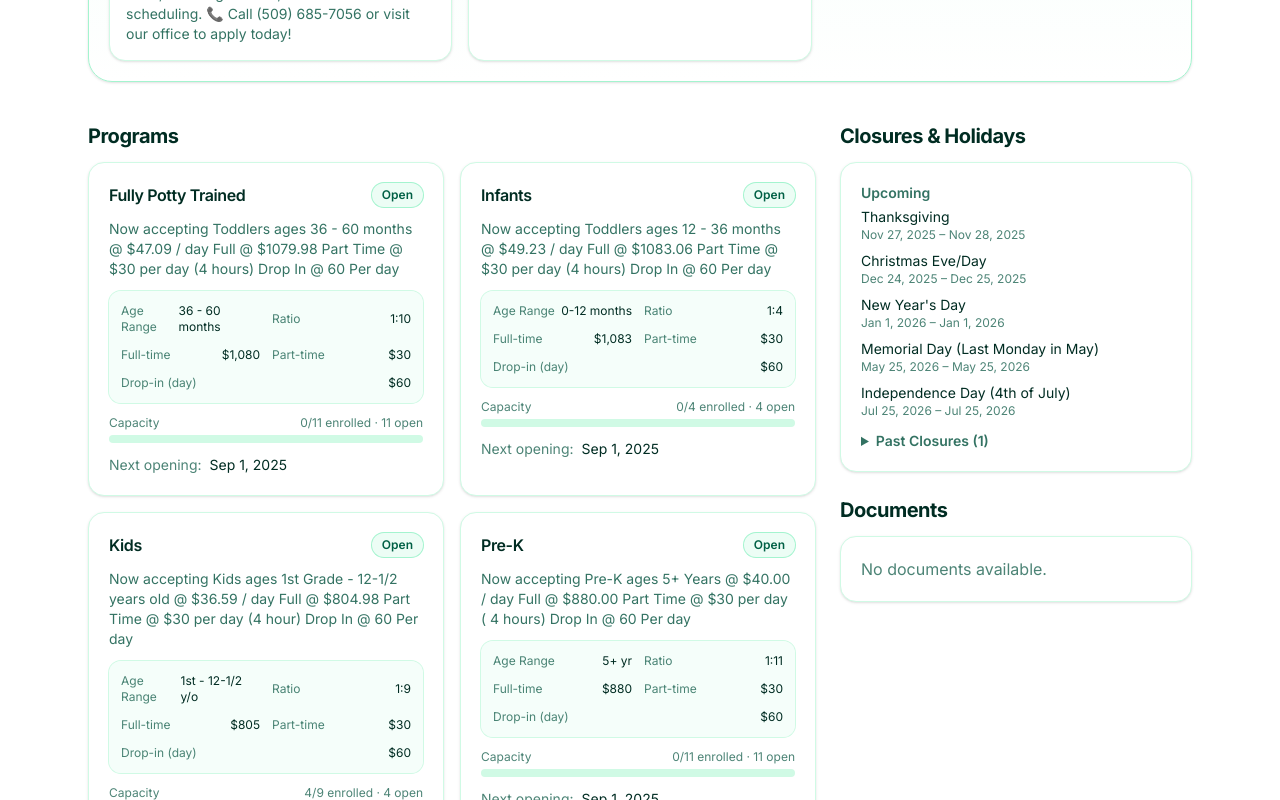
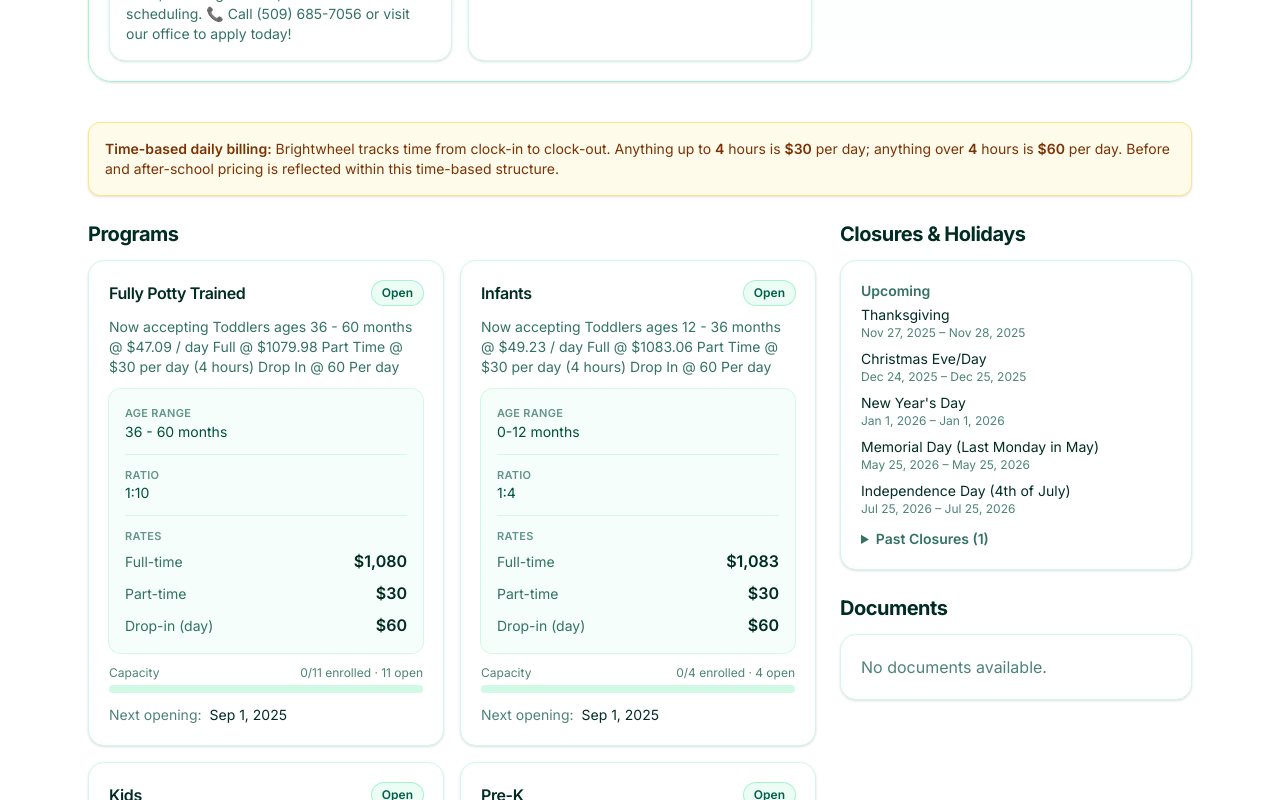
Before and after one commit to jredding43/daycarev2, a React (Vite) app: page /information in a window 1280 px wide. Shown: the part 560-1360 px from the top of the page. Built offline with nearby package versions, Linux system fonts and the light colour scheme.

Commit message:
Update Information page: stacked layout + Brightwheel billing disclaimer

```diff
--- a/src/pages/Information.tsx
+++ b/src/pages/Information.tsx
@@ -18,6 +18,15 @@ type Program = {
 type Closure = { title: string; start: string; end?: string; description?: string };
 type Document = { title: string; file: string; description?: string };
 type InfoItem = { title: string; description?: string };
+
+// NEW: Billing settings type
+type BillingSettings = {
+  enabled?: boolean;
+  threshold_hours?: number;
+  rate_under_or_equal?: number;
+  rate_over?: number;
+  notes?: string;
+};
 
 /** Helpers */
 const fmtUSD = (n?: number) =>
@@ -51,6 +60,24 @@ const programModules = import.meta.glob("/src/content/programs/*.json", { eager:
 const closureModules = import.meta.glob("/src/content/closures/*.json", { eager: true, import: "default" }) as Record<string, Closure>;
 const documentModules = import.meta.glob("/src/content/documents/*.json", { eager: true, import: "default" }) as Record<string, Document>;
 const infoModules = import.meta.glob("/src/content/information/*.json", { eager: true, import: "default" }) as Record<string, InfoItem>;
+
+// NEW: load singleton billing settings from Netlify CMS file
+const billingModules = import.meta.glob("/src/content/settings/billing.json", { eager: true, import: "default" }) as Record<string, BillingSettings>;
+const defaultBilling: Required<BillingSettings> = {
+  enabled: true,
+  threshold_hours: 4,
+  rate_under_or_equal: 30,
+  rate_over: 60,
+  notes: ""
+};
+const loadedBilling = Object.values(billingModules)[0] || {};
+const billing: Required<BillingSettings> = {
+  ...defaultBilling,
+  ...loadedBilling,
+  threshold_hours: Number(loadedBilling.threshold_hours ?? defaultBilling.threshold_hours),
+  rate_under_or_equal: Number(loadedBilling.rate_under_or_equal ?? defaultBilling.rate_under_or_equal),
+  rate_over: Number(loadedBilling.rate_over ?? defaultBilling.rate_over),
+};
 
 const programs: Program[] = Object.values(programModules);
 const closures: Closure[] = Object.values(closureModules);
@@ -99,6 +126,24 @@ const Information: React.FC = () => {
         </div>
       </section>
 
+      {/* ===== Brightwheel Billing Disclaimer (CMS-driven) ===== */}
+      {billing.enabled && (
+        <section className="mb-6">
+          <div className="rounded-xl border border-amber-200 bg-amber-50 p-4 text-sm text-amber-900 shadow-sm">
+            <p>
+              <span className="font-semibold">Time-based daily billing:</span> Brightwheel tracks time from
+              clock-in to clock-out. Anything up to{" "}
+              <span className="font-semibold">{billing.threshold_hours}</span> hours is{" "}
+              <span className="font-semibold">{fmtUSD(billing.rate_under_or_equal)}</span> per day; anything over{" "}
+              <span className="font-semibold">{billing.threshold_hours}</span> hours is{" "}
+              <span className="font-semibold">{fmtUSD(billing.rate_over)}</span> per day. Before and after-school
+              pricing is reflected within this time-based structure.
+            </p>
+            {billing.notes && <p className="mt-1">{billing.notes}</p>}
+          </div>
+        </section>
+      )}
+
       {/* ===== Programs + Closures/Documents ===== */}
       <div className="grid grid-cols-1 gap-6 lg:grid-cols-3">
         {/* Programs */}
@@ -115,35 +160,89 @@ const Information: React.FC = () => {
               const status = p.availability.status === "Openings" ? "Open" : p.availability.status;
               const max = p.availability.max_capacity ?? 0;
               const enrolled = p.availability.enrolled ?? 0;
-              const openSpots = typeof p.availability.open_spots === "number" ? p.availability.open_spots : Math.max(0, max - enrolled);
+              const openSpots =
+                typeof p.availability.open_spots === "number" ? p.availability.open_spots : Math.max(0, max - enrolled);
               const pct = capacityPct(enrolled, max);
               const meterTone = pct < 70 ? "bg-emerald-500" : pct < 95 ? "bg-amber-500" : "bg-rose-500";
 
               return (
-                <article key={p.title} className="group rounded-2xl border border-emerald-100 bg-white p-5 shadow-sm transition hover:shadow-md" aria-label={`${p.title} program`}>
+                <article
+                  key={p.title}
+                  className="group rounded-2xl border border-emerald-100 bg-white p-5 shadow-sm transition hover:shadow-md"
+                  aria-label={`${p.title} program`}
+                >
                   <div className="mb-3 flex items-center justify-between gap-3">
                     <h3 className="text-base font-semibold tracking-tight">{p.title}</h3>
-                    <span className={`inline-flex items-center rounded-full px-2.5 py-1 text-xs font-semibold ring-1 ${badgeClass(status)}`}>
+                    <span
+                      className={`inline-flex items-center rounded-full px-2.5 py-1 text-xs font-semibold ring-1 ${badgeClass(
+                        status
+                      )}`}
+                    >
                       {status}
                     </span>
                   </div>
 
                   <p className="mb-3 text-sm text-emerald-900/80">{p.description}</p>
 
-                  <div className="mb-3 grid grid-cols-2 gap-3 rounded-xl bg-emerald-50/50 p-3 ring-1 ring-emerald-100">
-                    <div className="flex items-center justify-between text-xs"><span className="text-emerald-900/70">Age Range</span><span className="font-medium">{p.age_range}</span></div>
-                    <div className="flex items-center justify-between text-xs"><span className="text-emerald-900/70">Ratio</span><span className="font-medium">{p.ratio}</span></div>
-                    <div className="flex items-center justify-between text-xs"><span className="text-emerald-900/70">Full-time</span><span className="font-medium">{fmtUSD(p.tuition.full_time)}</span></div>
-                    <div className="flex items-center justify-between text-xs"><span className="text-emerald-900/70">Part-time</span><span className="font-medium">{fmtUSD(p.tuition.part_time)}</span></div>
-                    <div className="col-span-2 flex items-center justify-between text-xs"><span className="text-emerald-900/70">Drop-in (day)</span><span className="font-medium">{fmtUSD(p.tuition.drop_in)}</span></div>
-                  </div>
+                  <div className="mb-3 rounded-xl bg-emerald-50/50 p-4 ring-1 ring-emerald-100">
+                  <dl className="space-y-3">
+                    <div>
+                      <dt className="text-[11px] font-semibold uppercase tracking-wide text-emerald-900/60">Age Range</dt>
+                      <dd className="text-sm font-medium text-emerald-900">{p.age_range}</dd>
+                    </div>
+
+                    <div className="h-px bg-emerald-100" />
+
+                    <div>
+                      <dt className="text-[11px] font-semibold uppercase tracking-wide text-emerald-900/60">Ratio</dt>
+                      <dd className="text-sm font-medium text-emerald-900">{p.ratio}</dd>
+                    </div>
+
+                    <div className="h-px bg-emerald-100" />
+
+                    <div>
+                      <dt className="mb-1 text-[11px] font-semibold uppercase tracking-wide text-emerald-900/60">Rates</dt>
+                      <ul className="space-y-2">
+                        <li className="flex items-baseline justify-between">
+                          <span className="text-sm text-emerald-900/80">Full-time</span>
+                          <span className="text-base font-semibold">{fmtUSD(p.tuition.full_time)}</span>
+                        </li>
+
+                        {/* Only render if provided */}
+                        {typeof p.tuition.part_time === "number" && (
+                          <li className="flex items-baseline justify-between">
+                            <span className="text-sm text-emerald-900/80">Part-time</span>
+                            <span className="text-base font-semibold">{fmtUSD(p.tuition.part_time)}</span>
+                          </li>
+                        )}
+
+                        {typeof p.tuition.drop_in === "number" && (
+                          <li className="flex items-baseline justify-between">
+                            <span className="text-sm text-emerald-900/80">Drop-in (day)</span>
+                            <span className="text-base font-semibold">{fmtUSD(p.tuition.drop_in)}</span>
+                          </li>
+                        )}
+                      </ul>
+                    </div>
+                  </dl>
+                </div>
+
 
                   <div className="mb-1 flex items-center justify-between text-xs text-emerald-900/70">
                     <span>Capacity</span>
-                    <span>{enrolled}/{max} enrolled · {openSpots} open</span>
+                    <span>
+                      {enrolled}/{max} enrolled · {openSpots} open
+                    </span>
                   </div>
                   <div className="mb-3 h-2 w-full overflow-hidden rounded-full bg-emerald-100">
-                    <div className={`h-full ${meterTone} transition-[width]`} style={{ width: `${pct}%` }} role="progressbar" aria-valuenow={pct} aria-valuemin={0} aria-valuemax={100} />
+                    <div
+                      className={`h-full ${meterTone} transition-[width]`}
+                      style={{ width: `${pct}%` }}
+                      role="progressbar"
+                      aria-valuenow={pct}
+                      aria-valuemin={0}
+                      aria-valuemax={100}
+                    />
                   </div>
 
                   {p.availability.next_opening && (
@@ -175,7 +274,10 @@ const Information: React.FC = () => {
                         {sortedClosures.upcoming.map((c) => (
                           <li key={`u-${c.title}`}>
                             <p className="text-sm font-medium">{c.title}</p>
-                            <p className="text-xs text-emerald-900/70">{fmtDate(c.start)}{c.end ? ` – ${fmtDate(c.end)}` : ""}</p>
+                            <p className="text-xs text-emerald-900/70">
+                              {fmtDate(c.start)}
+                              {c.end ? ` – ${fmtDate(c.end)}` : ""}
+                            </p>
                             {c.description && <p className="text-sm text-emerald-900/80">{c.description}</p>}
                           </li>
                         ))}
@@ -191,11 +293,16 @@ const Information: React.FC = () => {
                         {sortedClosures.past.slice(0, 8).map((c) => (
                           <li key={`p-${c.title}`}>
                             <p className="text-sm font-medium">{c.title}</p>
-                            <p className="text-xs text-emerald-900/70">{fmtDate(c.start)}{c.end ? ` – ${fmtDate(c.end)}` : ""}</p>
+                            <p className="text-xs text-emerald-900/70">
+                              {fmtDate(c.start)}
+                              {c.end ? ` – ${fmtDate(c.end)}` : ""}
+                            </p>
                             {c.description && <p className="text-sm text-emerald-900/80">{c.description}</p>}
                           </li>
                         ))}
-                        {sortedClosures.past.length > 8 && <li className="text-xs text-emerald-900/60">Showing latest 8…</li>}
+                        {sortedClosures.past.length > 8 && (
+                          <li className="text-xs text-emerald-900/60">Showing latest 8…</li>
+                        )}
                       </ul>
                     </details>
                   )}
@@ -220,7 +327,13 @@ const Information: React.FC = () => {
                       <div className="min-w-0">
                         <p className="truncate text-sm font-semibold">{d.title}</p>
                         {d.description && <p className="mt-0.5 text-xs text-emerald-900/70">{d.description}</p>}
-                        <a href={d.file} className="mt-1 inline-flex text-sm font-medium text-teal-700 hover:underline" target="_blank" rel="noopener noreferrer" aria-label={`Download ${d.title}`}>
+                        <a
+                          href={d.file}
+                          className="mt-1 inline-flex text-sm font-medium text-teal-700 hover:underline"
+                          target="_blank"
+                          rel="noopener noreferrer"
+                          aria-label={`Download ${d.title}`}
+                        >
                           Download
                         </a>
                       </div>
@@ -233,7 +346,9 @@ const Information: React.FC = () => {
         </aside>
       </div>
 
-      <p className="mt-8 text-center text-xs text-emerald-900/50">Questions? Call, text, or email us—happy to help.</p>
+      <p className="mt-8 text-center text-xs text-emerald-900/50">
+        Questions? Call, text, or email us—happy to help.
+      </p>
     </section>
   );
 };
```
Also changed, not shown: public/admin/config.yml (+20 -0 lines).
